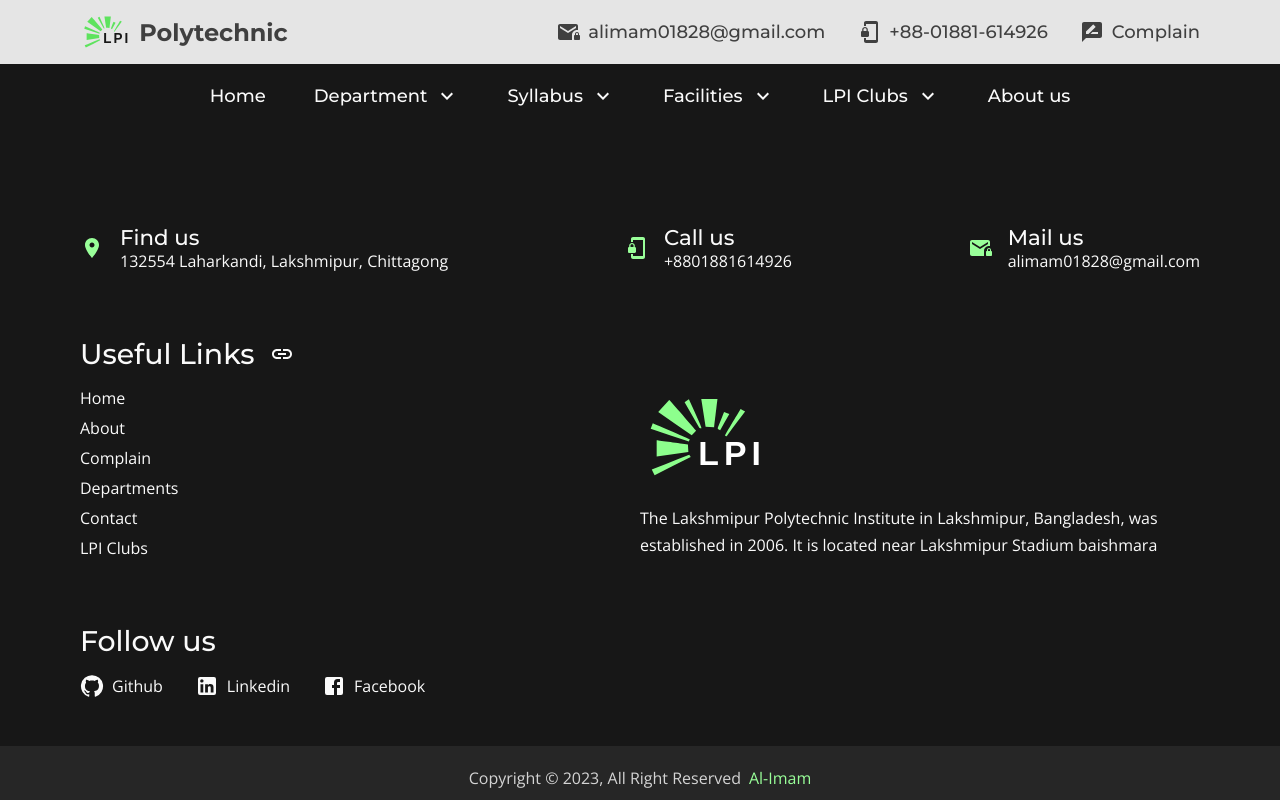
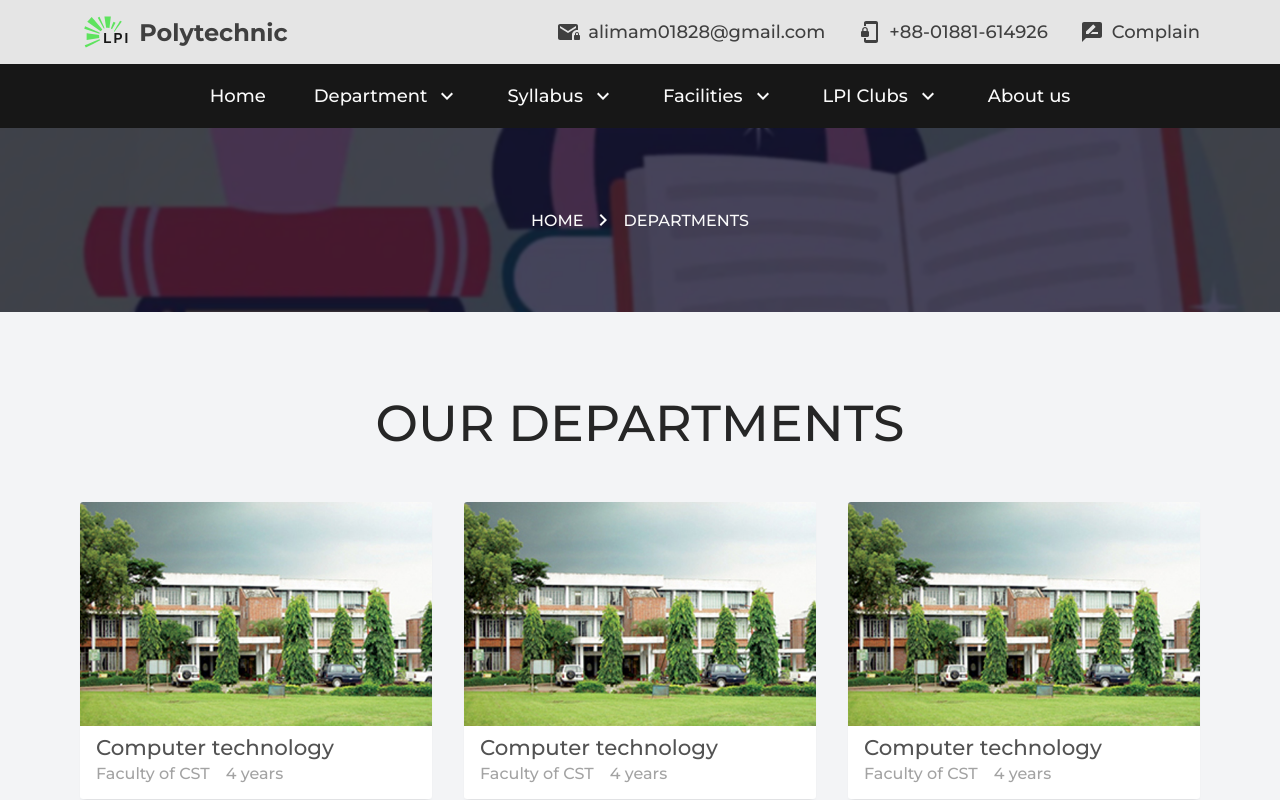
Before and after one commit to al-imam/lpi, a React (Vite) app: page /departments in a window 1280 px wide. Shown: the top 800 px of the page. Built offline with nearby package versions, Linux system fonts and the light colour scheme.

Commit message:
add department page

```diff
--- a/src/App.jsx
+++ b/src/App.jsx
@@ -4,6 +4,7 @@ import Head from "./components/Head/Head";
 import Footer from "./components/Footer/Footer";
 const About = lazy(() => import("./pages/About/About"));
 import Home from "./pages/Home/Home";
+import Departments from "./pages/Departments/Departments";
 import Loader from "./components/Loader/Loader";
 
 function App() {
@@ -20,6 +21,7 @@ function App() {
             </Suspense>
           }
         />
+        <Route path="/departments" element={<Departments />} />
         <Route path="/complain" element={<h1>complain</h1>} />
       </Routes>
       <Footer />
--- /dev/null
+++ b/src/pages/Departments/Departments.jsx
@@ -0,0 +1,13 @@
+import Location from "../../components/Location/Location";
+import Department from "../../components/Department/Department";
+
+function Departments() {
+  return (
+    <div>
+      <Location current="departments" />
+      <Department />
+    </div>
+  );
+}
+
+export default Departments;
--- a/src/pages/Home/Home.jsx
+++ b/src/pages/Home/Home.jsx
@@ -1,6 +1,6 @@
 import { lazy, Suspense } from "react";
 
-import Departments from "../../components/Departments/Departments";
+import Department from "../../components/Department/Department";
 import classes from "./home.module.css";
 import Study from "../../components/Study/Study";
 import Hero from "./Hero/Hero";
@@ -19,7 +19,7 @@ function Home() {
       />
       <Hero />
       <Study subtitle={data.about} link={true} />
-      <Departments />
+      <Department />
       <Suspense fallback={<Loader />}>
         <Gallery pictures={data.gallery} heading="Image Gallery" />
       </Suspense>
```
